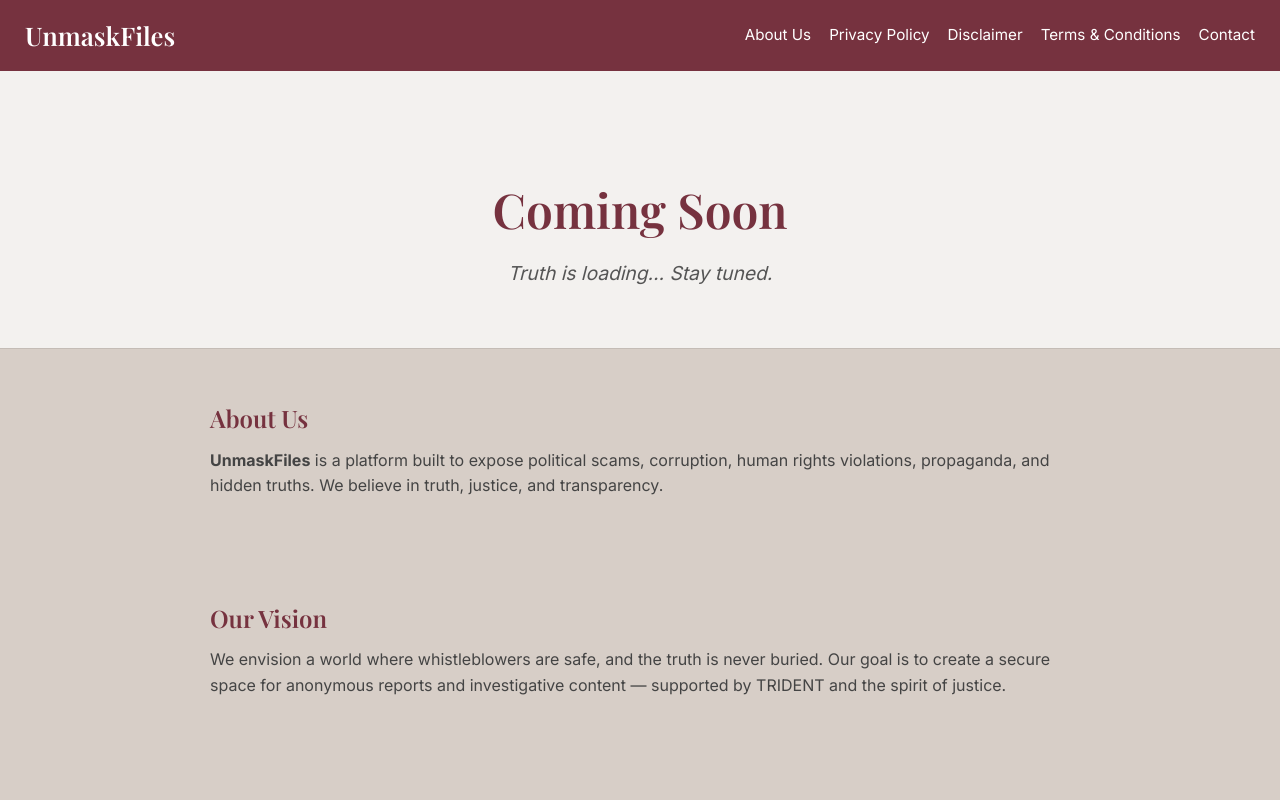
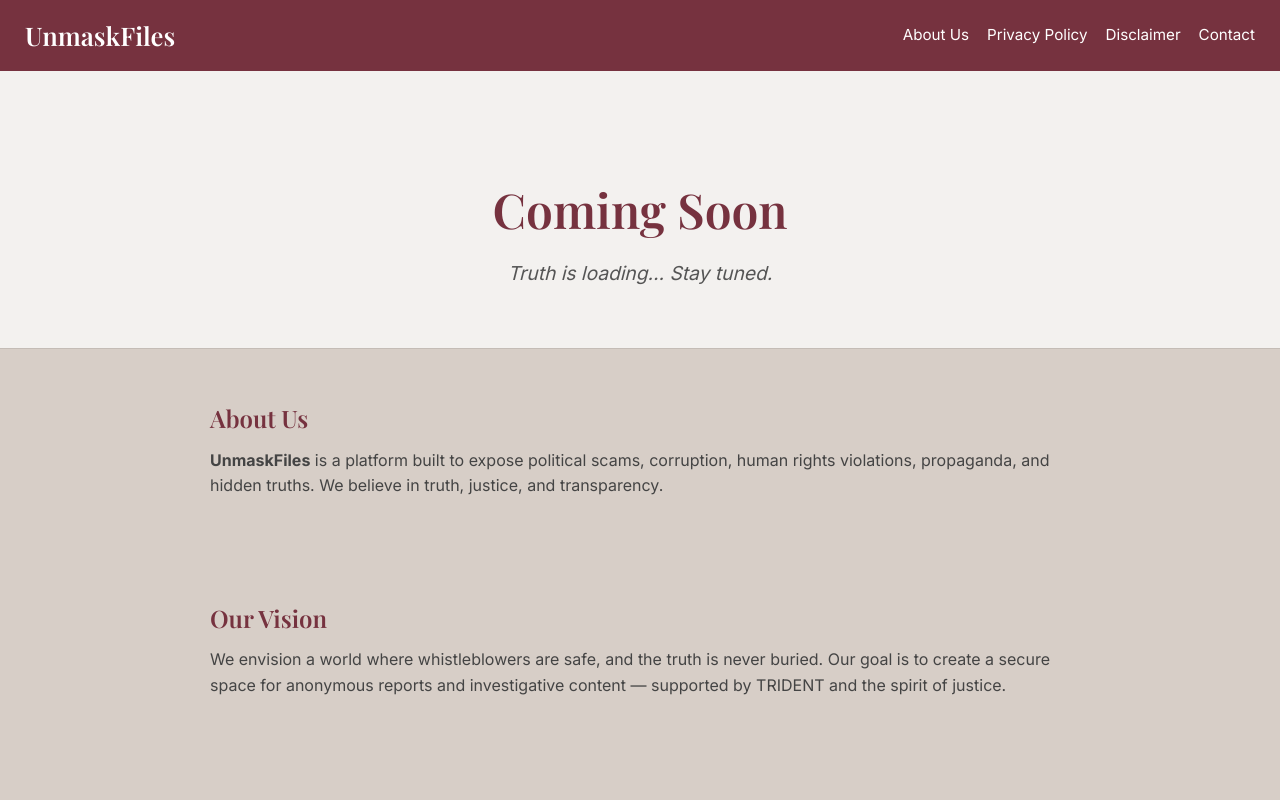
Before and after one commit to AthrvTech/Nexon-Quantum-, a plain HTML site: page index.html in a window 1280 px wide. Shown: the top 800 px of the page. Drawn offline with nearby package versions, Linux system fonts and the light colour scheme.

Commit message:
Update index.html

```diff
--- a/index.html
+++ b/index.html
@@ -125,7 +125,6 @@
       <a href="#">About Us</a>
       <a href="#">Privacy Policy</a>
       <a href="#">Disclaimer</a>
-      <a href="#">Terms & Conditions</a>
       <a href="#">Contact</a>
     </div>
   </nav>
```
